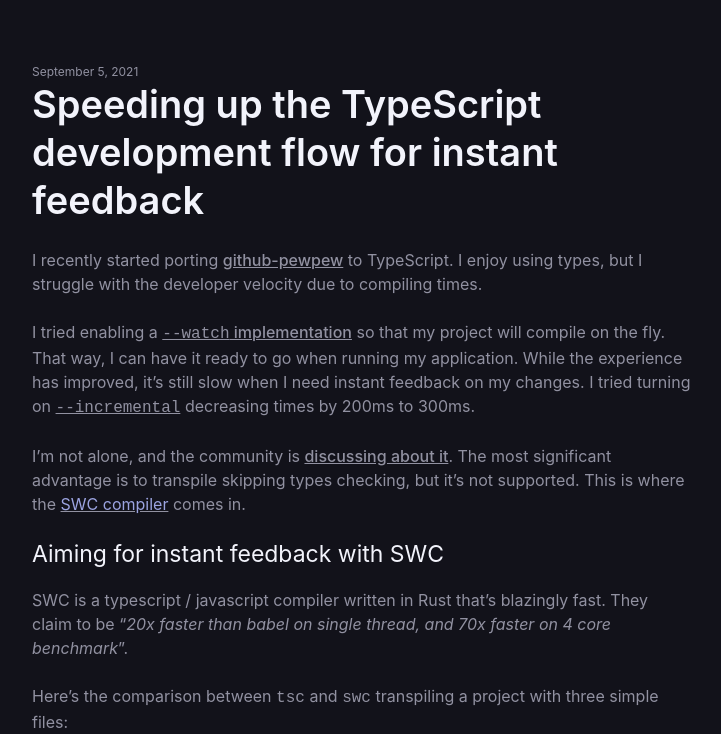
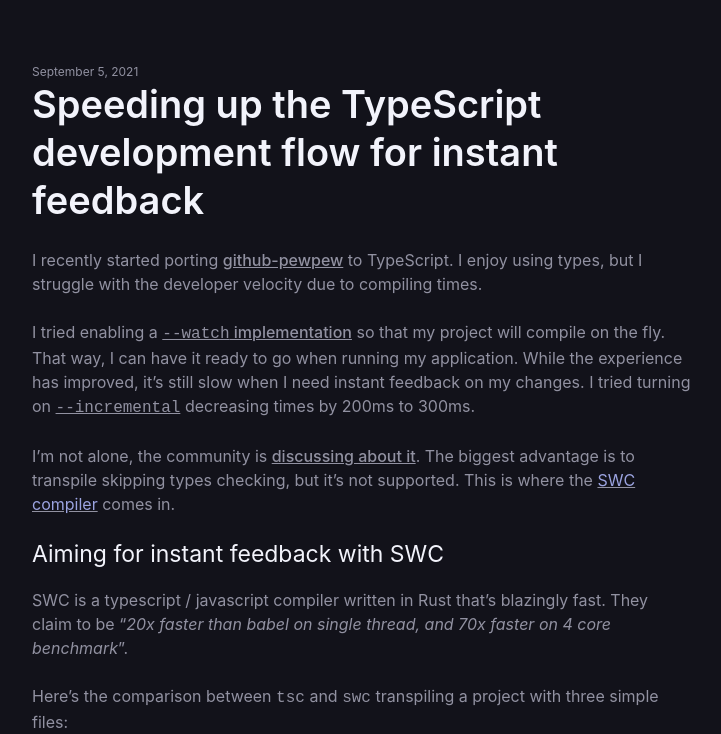
Before and after one commit to adrianmg/adrianmg.github.io, a Jekyll site: the page built from _posts/2021-09-05-speeding-up-typescript-development-flow-instant-feedback.md, in a window 1280 px wide and 900 px high, cut to the strip 0-734 px from the top of the window. Shown: the whole strip, without its empty margins (278-999 px from the left). Built offline with Jekyll 4.4.1, drawn with Linux system fonts in a browser that asks for light colours.

Commit message:
Style matters

```diff
--- a/_posts/2021-09-05-speeding-up-typescript-development-flow-instant-feedback.md
+++ b/_posts/2021-09-05-speeding-up-typescript-development-flow-instant-feedback.md
@@ -9,7 +9,7 @@
 
 I tried enabling a [`--watch` implementation](https://www.typescriptlang.org/docs/handbook/configuring-watch.html) so that my project will compile on the fly. That way, I can have it ready to go when running my application. While the experience has improved, it’s still slow when I need instant feedback on my changes. I tried turning on [`--incremental`](https://www.typescriptlang.org/tsconfig#incremental) decreasing times by 200ms to 300ms.
 
-I'm not alone, and the community is [discussing about it](https://github.com/microsoft/TypeScript/issues/29651). The most significant advantage is to transpile skipping  types checking, but it’s not supported. This is where the [**SWC compiler**](https://swc.rs) comes in.
+I'm not alone, the community is [discussing about it](https://github.com/microsoft/TypeScript/issues/29651). The biggest advantage is to transpile skipping  types checking, but it’s not supported. This is where the [**SWC compiler**](https://swc.rs) comes in.
 
 ## Aiming for instant feedback with SWC
 
```
